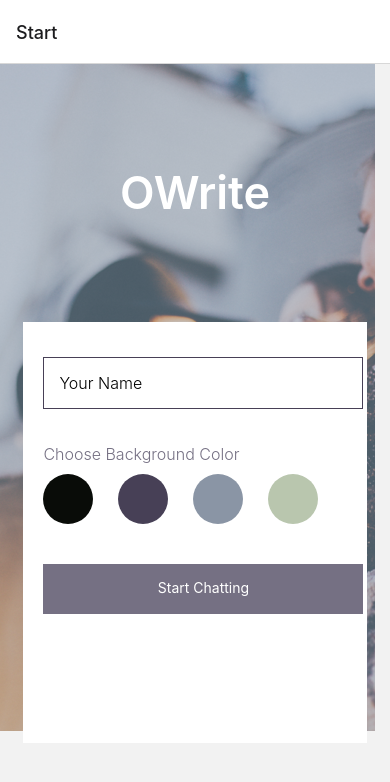
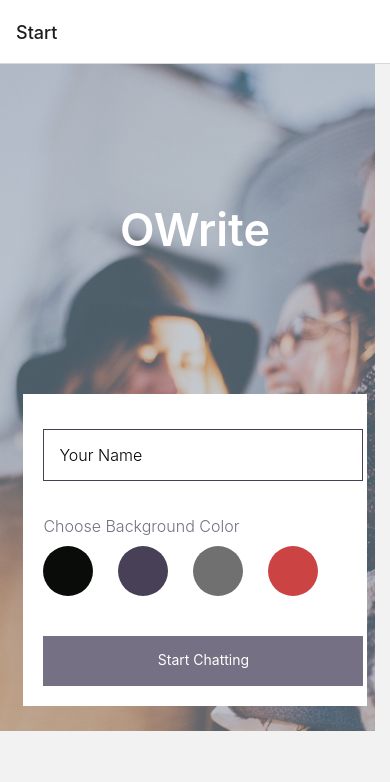
Before and after one commit to yevheniiairapetian/owrite, a React Native app: screen /Start in a window 390 px wide. Shown: the top 782 px of the page. Built offline with nearby package versions, Linux system fonts and the light colour scheme.

Commit message:
feat: add gifted chat, comments, format code

```diff
--- a/components/Chat.js
+++ b/components/Chat.js
@@ -1,16 +1,79 @@
-import { StyleSheet, View, Text } from 'react-native';
-import { useEffect } from 'react';
+import { GiftedChat, Bubble } from "react-native-gifted-chat";
+import { StyleSheet, View, KeyboardAvoidingView, Platform } from 'react-native';
+import { useEffect, useState } from 'react';
 
-const Chat = ({route, navigation}) => {
+const Chat = ({ route, navigation }) => {
   //here user name and chat screen background color are changed
   const { name, backgroundColor } = route.params;
+
+  // here messages state is changed
+  const [messages, setMessages] = useState([]);
+
+  //appends new messages to the array of old ones
+  const onSend = (newMessages) => {
+    setMessages(previousMessages => GiftedChat.append(previousMessages, newMessages))
+  }
+  // function to change bubble colors of users
+  const renderBubble = (props) => {
+    return <Bubble
+      {...props}
+      wrapperStyle={{
+        // user bubble color
+        right: {
+          backgroundColor: "#000"
+        },
+        // sender bubble color
+        left: {
+          backgroundColor: "#FFF"
+        }
+      }}
+    />
+  }
+  //creates a test example with a test user and message as by GiftedChat requirements
   useEffect(() => {
-        navigation.setOptions({ title: name});
+    setMessages([
+      {
+        // message itself
+        _id: 1,
+        text: "Hello developer",
+        createdAt: new Date(),
+        user: {
+          // user itself
+          _id: 2,
+          name: "React Native",
+          avatar: "https://placeimg.com/140/140/any",
+        },
+      },
+      {
+        // system message
+        _id: 2,
+        text: 'You have entered the chat room',
+        createdAt: new Date(),
+        system: true,
+      },
+    ]);
+  }, []);
+
+  //here user name is set to be displayed in the chat screen
+  useEffect(() => {
+    navigation.setOptions({ title: name });
   }, []);
   return (
     // chat screen
-   <View style={[styles.container, { backgroundColor: backgroundColor }]} >
-     <Text>Chat</Text>
+    <View style={[styles.container, { backgroundColor: backgroundColor }]}>
+      <GiftedChat
+        messages={messages}
+        renderBubble={renderBubble}
+        onSend={messages => onSend(messages)}
+        accessibilityLabel="input"
+        accessible={true}
+        accessibilityHint="Allows you to send a new message."
+        user={{
+          _id: 1
+        }}
+      />
+      {/* this is a fix for displaying the text input field on Android devices as it should be  */}
+      {Platform.OS === 'android' ? <KeyboardAvoidingView behavior="height" /> : null}
     </View>
   );
 }
@@ -19,8 +82,6 @@ const Chat = ({route, navigation}) => {
 const styles = StyleSheet.create({
   container: {
     flex: 1,
-   justifyContent: 'center',
-   alignItems: 'center'
   }
 });
 
--- a/components/Start.js
+++ b/components/Start.js
@@ -1,5 +1,5 @@
 import { useState } from 'react';
-import { StyleSheet, TouchableOpacity, ImageBackground, View, Text, TextInput } from 'react-native';
+import { StyleSheet, TouchableOpacity, KeyboardAvoidingView, Platform, ImageBackground, View, Text, TextInput } from 'react-native';
 
 const Start = ({ navigation }) => {
   const [name, setName] = useState('');
@@ -23,6 +23,10 @@ const Start = ({ navigation }) => {
             value={name}
             onChangeText={setName}
             placeholder='Your Name'
+            accessibilityLabel="input"
+            accessible={true}
+            accessibilityHint="Allows you to enter your name."
+
           />
           <Text style={styles.colorsHeading}>Choose Background Color</Text>
           {/* text section for choosing bg colors */}
@@ -32,17 +36,23 @@ const Start = ({ navigation }) => {
               style={[styles.chatBg, styles.chatBg1]}
               bgColor={'#090C08'}
               onPress={() => setbgColor('#090C08')}
-
+              accessible={true}
+              accessibilityLabel="Tap me!"
+              accessibilityHint="Changes the background color of the chat room's screen to black color."
+              accessibilityRole="button"
 
             >
             </TouchableOpacity>
             {/* end bg color 1 button */}
-{/* start bg colot 2 button */}
+            {/* start bg color 2 button */}
             <TouchableOpacity
               style={[styles.chatBg, styles.chatBg2]}
               bgColor={'#474056'}
               onPress={() => setbgColor('#474056')}
-
+              accessible={true}
+              accessibilityLabel="Tap me!"
+              accessibilityHint="Changes the background color of the chat room's screen to purple color."
+              accessibilityRole="button"
 
             >
             </TouchableOpacity>
@@ -50,8 +60,11 @@ const Start = ({ navigation }) => {
             {/* start bg color 3 button */}
             <TouchableOpacity
               style={[styles.chatBg, styles.chatBg3]}
-              bgColor={'#8A95A5'}
-              onPress={() => setbgColor('#8A95A5')}
+              bgColor={'#707070'}
+              onPress={() => setbgColor('#707070')}
+              accessibilityLabel="Tap me!"
+              accessibilityHint="Changes the background color of the chat room's screen to grey color."
+              accessibilityRole="button"
 
 
             >
@@ -60,9 +73,12 @@ const Start = ({ navigation }) => {
             {/* start bg color 4 button */}
             <TouchableOpacity
               style={[styles.chatBg, styles.chatBg4]}
-              bgColor={'#B9C6AE'}
-              onPress={() => setbgColor('#B9C6AE')}
-
+              bgColor={'#cb4343'}
+              onPress={() => setbgColor('#cb4343')}
+              accessible={true}
+              accessibilityLabel="Tap me!"
+              accessibilityHint="Changes the background color of the chat room's screen to red-pinkish color."
+              accessibilityRole="button"
 
             >
             </TouchableOpacity>
@@ -72,13 +88,20 @@ const Start = ({ navigation }) => {
           {/* start chat button */}
           <TouchableOpacity
             style={styles.chatButton}
-          onPress={() => navigation.navigate('Chat', { name: name, backgroundColor: bgColor})}
+            onPress={() => navigation.navigate('Chat', { name: name, backgroundColor: bgColor })}
+            accessible={true}
+            accessibilityLabel="Tap me!"
+            accessibilityHint="Navigates to the chat room screen."
+            accessibilityRole="button"
+            accessibilityLanguage="en-US"
           >
             <Text style={styles.chatButtonText}>Start Chatting</Text>
           </TouchableOpacity>
           {/* end chat button */}
         </View>
         {/* end chat sections container */}
+        {/* this is a fix for displaying the text input field on Android devices as it should be  */}
+        {Platform.OS === 'ios' ? <KeyboardAvoidingView behavior="padding" /> : null}
 
       </View>
       {/* end container  */}
@@ -108,12 +131,15 @@ const styles = StyleSheet.create({
 
 
   },
-  chatWrapper:{
+  chatWrapper: {
     flexDirection: 'column',
     backgroundColor: '#FFFFFF',
-    padding: 20,
+    paddingTop: 20,
+    paddingRight: 20,
+    paddingBottom: 20,
+    paddingLeft: 20,
     width: '88%',
-    height:'54%',
+    height: '200',
   },
   heading: {
     fontSize: 45,
@@ -158,10 +184,10 @@ const styles = StyleSheet.create({
     backgroundColor: '#474056',
   },
   chatBg3: {
-    backgroundColor: '#8A95A5',
+    backgroundColor: '#707070',
   },
   chatBg4: {
-    backgroundColor: '#B9C6AE',
+    backgroundColor: '#cb4343',
   },
   image: {
     flex: 1,
--- a/package.json
+++ b/package.json
@@ -16,6 +16,7 @@
     "react": "18.2.0",
     "react-dom": "^18.2.0",
     "react-native": "0.72.5",
+    "react-native-gifted-chat": "^2.4.0",
     "react-native-safe-area-context": "4.6.3",
     "react-native-screens": "~3.22.0",
     "react-native-web": "~0.19.6"
```
Also changed, not shown: 1 other file (tests, documents, lock files or other folders). Lines whose indentation alone changed are shown as unchanged.
